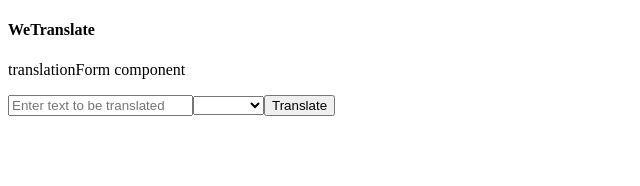
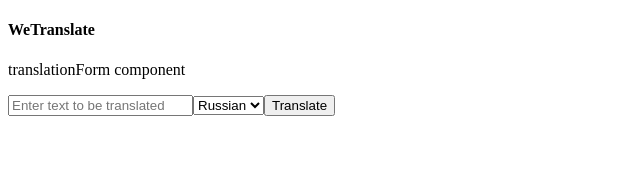
Before and after one commit to Dcwind/WeTranslate, a Vue app: page / in a window 1280 px wide. Shown: the top 186 px of the page, without its empty margins (0-640 px from the left). Built offline with nearby package versions, Linux system fonts and the light colour scheme; what vue-resource would draw is missing.

Commit message:
passing selected language up to App

```diff
--- a/src/components/TranslationForm.vue
+++ b/src/components/TranslationForm.vue
@@ -3,7 +3,7 @@
     <p>translationForm component</p>
     <form @submit.prevent="formSubmit">
       <input type="text" v-model="textToTranslate" placeholder="Enter text to be translated">
-      <select v-model="lang">
+      <select v-model="lang" value="Select language">
         <option value="ru">Russian</option>
         <option value="fr">French</option>
         <option value="zh">Chinese</option>
@@ -23,9 +23,12 @@ export default {
       lang: '',
     };
   },
+  created() {
+    this.lang = 'ru';
+  },
   methods: {
     formSubmit() {
-      this.$emit('formSubmit', this.textToTranslate);
+      this.$emit('formSubmit', this.textToTranslate, this.lang);
     },
   },
 };
```
